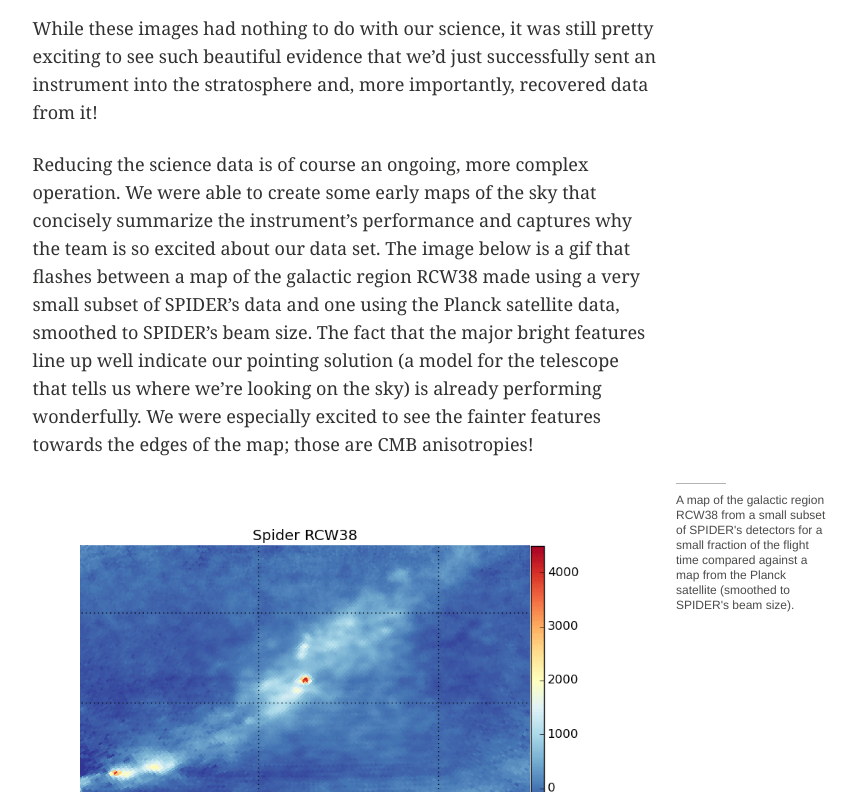
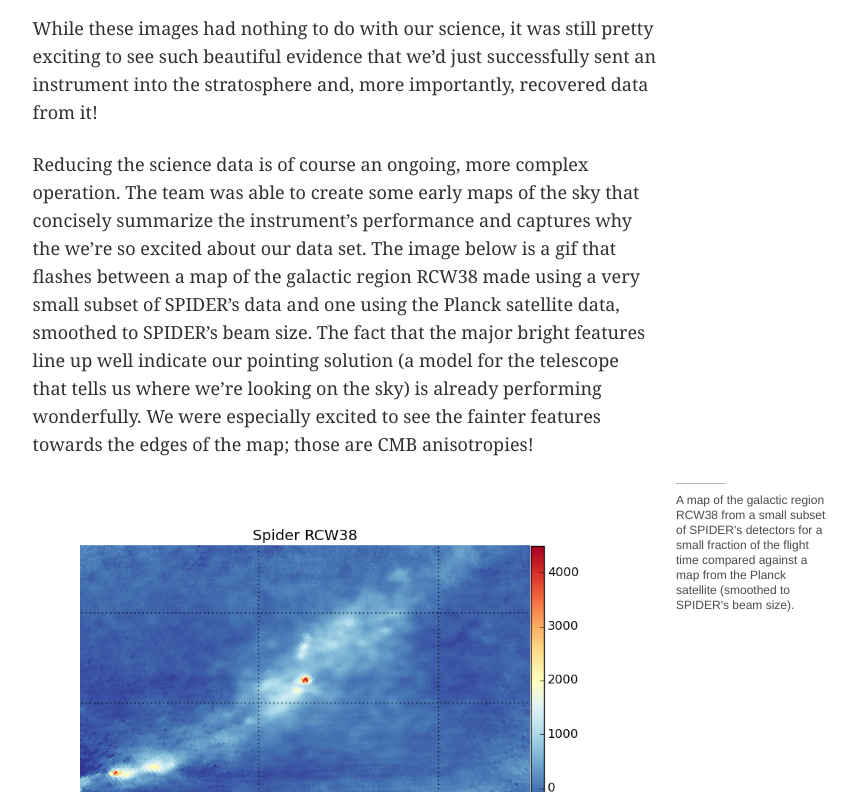
Before and after one commit to zkermish/zkermish.github.io, a Jekyll site: the page built from _posts/articles/2015-07-22-a-long-overdue-update.md, in a window 1280 px wide and 900 px high, scrolled down 2159 px, cut to the strip 108-900 px from the top of the window. Shown: the whole strip, without its empty margins (249-1105 px from the left). Built offline with Jekyll 4.4.1, drawn with Linux system fonts in a browser that asks for light colours.

Commit message:
post update

```diff
--- a/_posts/articles/2015-07-22-a-long-overdue-update.md
+++ b/_posts/articles/2015-07-22-a-long-overdue-update.md
@@ -22,7 +22,7 @@ I've also been helping with analysis of the flight data, once we got our hands o
 
 While these images had nothing to do with our science, it was still pretty exciting to see such beautiful evidence that we'd just successfully sent an instrument into the stratosphere and, more importantly, recovered data from it!
 
-Reducing the science data is of course an ongoing, more complex operation. We were able to create some early maps of the sky that concisely summarize the instrument's performance and captures why the team is so excited about our data set. The image below is a gif that flashes between a map of the galactic region RCW38 made using a very small subset of SPIDER's data and one using the Planck satellite data, smoothed to SPIDER's beam size. The fact that the major bright features line up well indicate our pointing solution (a model for the telescope that tells us where we're looking on the sky) is already performing wonderfully. We were especially excited to see the fainter features towards the edges of the map; those are CMB anisotropies!
+Reducing the science data is of course an ongoing, more complex operation. The team was able to create some early maps of the sky that concisely summarize the instrument's performance and captures why the we're so excited about our data set. The image below is a gif that flashes between a map of the galactic region RCW38 made using a very small subset of SPIDER's data and one using the Planck satellite data, smoothed to SPIDER's beam size. The fact that the major bright features line up well indicate our pointing solution (a model for the telescope that tells us where we're looking on the sky) is already performing wonderfully. We were especially excited to see the fainter features towards the edges of the map; those are CMB anisotropies!
 
 <figure>
         <a href="{{ site.url }}/images/X1_obs1.gif"><img src="{{ site.url }}/images/X1_obs1.gif"></a>
```
